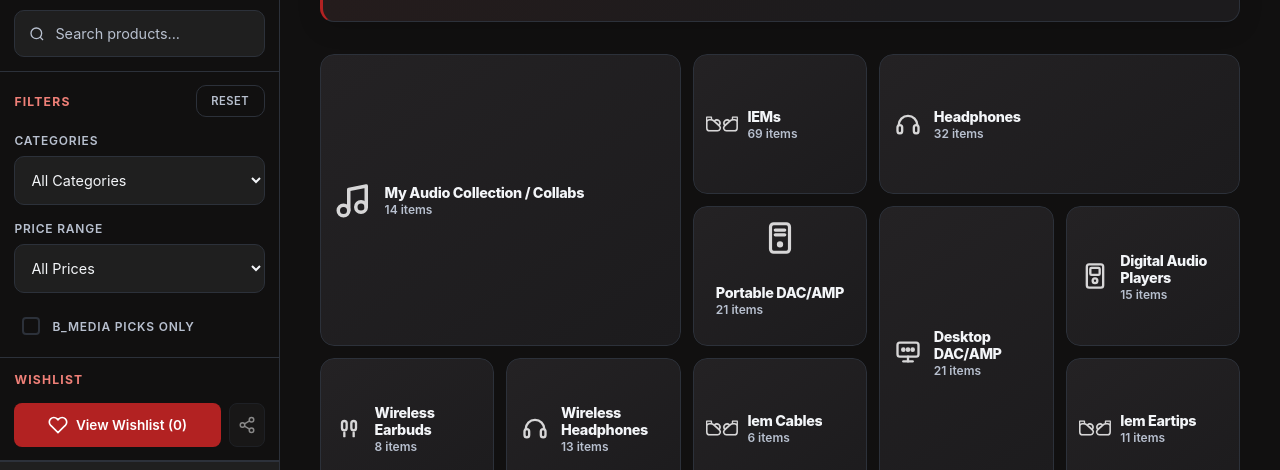
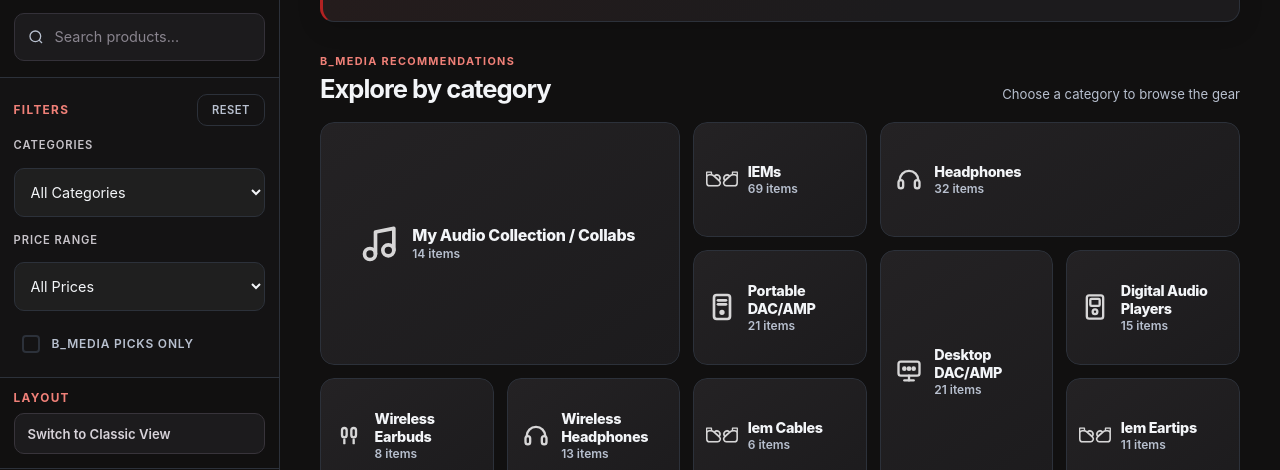
Before and after one commit to GabiBrawl/B_Media, a plain HTML site: page index.html in a window 1280 px wide. Shown: the part 121-591 px from the top of the page. Drawn offline with Linux system fonts and the light colour scheme.

Commit message:
Improve sidebar hierarchy and move view switch

```diff
--- a/css/style-common.css
+++ b/css/style-common.css
@@ -182,8 +182,9 @@ main {
 .category-options-grid {
     display: grid;
     grid-template-columns: repeat(4, 1fr);
-    gap: 0.6rem;
-    grid-auto-rows: 130px;
+    gap: 0.75rem;
+    grid-auto-rows: clamp(108px, 10vw, 140px);
+    grid-auto-flow: dense;
     align-items: stretch;
 }
 
@@ -243,7 +244,7 @@ main {
 
 
 .category-options-grid .category:nth-child(11) {
-    grid-column: span 5;
+    grid-column: span 2;
     grid-row: span 1;
 }
 
@@ -268,7 +269,9 @@ main {
     border-radius: var(--radius-md);
     padding: 0.55rem;
     cursor: pointer;
-    transition: background-color 0.2s ease, color 0.2s ease;
+    border: 1px solid rgba(255, 255, 255, 0.045);
+    background: linear-gradient(145deg, #242224, #1c1b1d);
+    transition: background 0.2s ease, border-color 0.2s ease, box-shadow 0.2s ease, color 0.2s ease;
     text-align: left;
     height: 100%;
     aspect-ratio: auto;
@@ -276,7 +279,17 @@ main {
 }
 
 .category-toggle-btn:hover {
-    background: var(--accent-bg);
+    background: linear-gradient(145deg, #2a2224, #211d20);
+    border-color: #80504c;
+    box-shadow: 0 10px 26px rgba(0, 0, 0, 0.2);
+}
+.category-toggle-btn:focus-visible {
+    position: relative;
+    z-index: 1;
+    outline-offset: 3px;
+}
+.category-toggle-btn:hover .category-toggle-svg {
+    color: var(--accent-text);
 }
 
 .category-toggle-content {
@@ -334,6 +347,51 @@ main {
     color: var(--medium-text);
     line-height: 1;
 }
+
+.category-intro {
+    display: flex;
+    align-items: end;
+    justify-content: space-between;
+    gap: 1rem;
+    margin: 0 0 1.1rem;
+}
+.category-intro-eyebrow {
+    margin: 0 0 0.3rem;
+    color: var(--accent-text);
+    font-size: 0.68rem;
+    font-weight: 700;
+    letter-spacing: 0.12em;
+    text-transform: uppercase;
+}
+.category-intro h1 {
+    margin: 0;
+    color: var(--light-text);
+    font-size: clamp(1.3rem, 2vw, 1.8rem);
+    letter-spacing: -0.04em;
+}
+.category-intro-hint {
+    margin: 0 0 0.12rem;
+    color: var(--medium-text);
+    font-size: 0.82rem;
+}
+
+/* The bento cards share a stable alignment while keeping deliberate spans. */
+.category-options-grid .category { min-width: 0; }
+.category-options-grid .category:nth-child(1) .category-toggle-content {
+    justify-content: flex-start;
+    align-items: center;
+    padding: clamp(0.75rem, 2vw, 2rem);
+}
+.category-options-grid .category:nth-child(1) .category-toggle-svg { width: 44px; height: 44px; flex-basis: 44px; }
+.category-options-grid .category:nth-child(1) .category-toggle-label { font-size: clamp(1rem, 1.25vw, 1.3rem); }
+.category-options-grid .category:nth-child(4) .category-toggle-content {
+    flex-direction: row;
+    justify-content: flex-start;
+    align-items: center;
+}
+.category-options-grid .category:nth-child(4) .category-toggle-svg { width: 32px; height: 32px; flex-basis: 32px; }
+.category-options-grid .category:nth-child(11) .category-toggle-content { padding-inline: 1rem; }
+.category-toggle-text { overflow-wrap: anywhere; }
 
 .category-page-header {
     margin-bottom: 1.5rem;
@@ -2454,3 +2512,28 @@ body.has-open-modal { overflow: hidden; }
 @media (prefers-reduced-motion: reduce) {
     *, *::before, *::after { scroll-behavior: auto !important; animation: none !important; transition: none !important; }
 }
+
+/* Give the sidebar a clear order: search, filters, layout, then saved items. */
+.sidebar .sidebar-section { padding: 1rem 0.85rem; }
+.sidebar .sidebar-section.filter-section { background: #141314; }
+.sidebar .sidebar-section .section-header { margin-bottom: 0.8rem; }
+.sidebar .sidebar-section .section-header h3 { font-size: 0.74rem; letter-spacing: 0.11em; }
+.sidebar .filter-controls { gap: 1rem; }
+.sidebar .filter-item label:not(.checkbox-label) { margin-bottom: 0.45rem; color: #c7c3c9; font-size: 0.7rem; letter-spacing: 0.08em; }
+.sidebar .search-box input { min-height: 48px; border-color: #343139; background: #1c1b1d; }
+.sidebar .search-box input::placeholder { color: #89848e; }
+.sidebar .view-mode-section { padding-top: 0.8rem; padding-bottom: 0.9rem; }
+.sidebar .view-mode-section .section-header { margin-bottom: 0.55rem; }
+.sidebar .sidebar-view-mode-toggle { width: 100%; margin: 0; padding: 0.7rem 0.8rem; text-align: left; border-color: #38343b; background: #1c1b1d; color: #d7d2d9; font-size: 0.82rem; }
+.sidebar .sidebar-view-mode-toggle:hover { border-color: #80504c; color: #fff; }
+.sidebar .wishlist-btn { background: #2b2528; border: 1px solid #44383e; color: #f0dadd; }
+.sidebar .wishlist-btn:hover { background: #3b292e; border-color: #68434d; }
+.sidebar .share-btn { background: transparent; border: 1px solid #343139; }
+.sidebar .social-links { gap: 0.45rem; }
+.sidebar .social-row { gap: 0.45rem; }
+.sidebar .social-row a { min-height: 48px; padding: 0.55rem; background: transparent; }
+.sidebar .social-links svg { width: 21px; height: 21px; }
+.sidebar .sidebar-footer { padding: 0.8rem 0.85rem; }
+.sidebar .sidebar-footer p { margin-bottom: 0.55rem; line-height: 1.5; }
+.sidebar .sidebar-footer .last-updated { margin-bottom: 0.55rem; }
+.view-mode-bar { display: none !important; }
--- a/css/style-desktop.css
+++ b/css/style-desktop.css
@@ -40,9 +40,10 @@
     }
 
     .category-options-grid {
-        grid-template-columns: repeat(5, 1fr);
-        grid-auto-rows: 140px;
-        gap: 0.75rem;
+        grid-template-columns: repeat(5, minmax(0, 1fr));
+        grid-auto-rows: clamp(112px, 9vw, 146px);
+        gap: clamp(0.65rem, 1vw, 0.9rem);
+        grid-auto-flow: dense;
     }
 
     .category-collapsible {
--- a/css/style-mobile.css
+++ b/css/style-mobile.css
@@ -378,6 +378,15 @@
         grid-auto-rows: 105px;
     }
 
+    .category-intro {
+        align-items: flex-start;
+        flex-direction: column;
+        gap: 0.25rem;
+        margin: 0.35rem 0 0.8rem;
+    }
+
+    .category-intro-hint { font-size: 0.76rem; }
+
     /* Compact bento spans for mobile */
     .category-options-grid .category:nth-child(1) {
         grid-column: span 2;
--- a/index.html
+++ b/index.html
@@ -108,6 +108,11 @@
                     </div>
 
                 </div>
+            </div>
+
+            <div class="sidebar-section view-mode-section">
+                <div class="section-header"><h3>Layout</h3></div>
+                <button type="button" id="view-mode-toggle" class="view-mode-toggle-btn sidebar-view-mode-toggle">Switch to Classic View</button>
             </div>
 
             <!-- Wishlist Section -->
--- a/js/app.js
+++ b/js/app.js
@@ -1904,6 +1904,9 @@ document.addEventListener('DOMContentLoaded', function() {
         if (viewToggleBtn) {
             e.preventDefault();
             currentViewMode = currentViewMode === 'category' ? 'classic' : 'category';
+            document.querySelectorAll('.sidebar-view-mode-toggle, #view-mode-toggle-mobile, .view-mode-bar button').forEach(button => {
+                button.textContent = getViewModeToggleButtonText();
+            });
             if (currentViewMode === 'classic') {
                 activeCategoryPage = null;
             }
@@ -2273,7 +2276,7 @@ document.addEventListener('DOMContentLoaded', function() {
         viewBar.className = 'view-mode-bar';
         const buttonText = getViewModeToggleButtonText();
 
-        viewBar.innerHTML = `<button id="view-mode-toggle" class="view-mode-toggle-btn">${buttonText}</button>`;
+        viewBar.innerHTML = `<button type="button" class="view-mode-toggle-btn">${buttonText}</button>`;
         updateFilterVisibility();
         return viewBar;
     }
@@ -2313,6 +2316,8 @@ document.addEventListener('DOMContentLoaded', function() {
         if (mobileToggleButton) {
             mobileToggleButton.textContent = getViewModeToggleButtonText();
         }
+        const sidebarToggle = document.querySelector('.sidebar-view-mode-toggle');
+        if (sidebarToggle) sidebarToggle.textContent = getViewModeToggleButtonText();
     }
 
     function createMobileSocialLinksElement() {
@@ -2416,6 +2421,17 @@ document.addEventListener('DOMContentLoaded', function() {
         }
 
         const showCounts = true;
+        const categoryIntro = document.createElement('section');
+        categoryIntro.className = 'category-intro';
+        categoryIntro.setAttribute('aria-labelledby', 'category-intro-title');
+        categoryIntro.innerHTML = `
+            <div>
+                <p class="category-intro-eyebrow">B_Media recommendations</p>
+                <h1 id="category-intro-title">Explore by category</h1>
+            </div>
+            <p class="category-intro-hint">Choose a category to browse the gear</p>
+        `;
+        children.push(categoryIntro);
         const optionsGrid = document.createElement('div');
         optionsGrid.className = 'category-options-grid';
 
@@ -2428,7 +2444,7 @@ document.addEventListener('DOMContentLoaded', function() {
             const categoryIcon = getCategoryIconSvg(categoryName);
 
             categoryDiv.innerHTML = `
-                <button class="category-toggle-btn" data-category="${categoryName}">
+                <button type="button" class="category-toggle-btn" data-category="${categoryName}" aria-label="Browse ${categoryName}, ${items.length} items">
                     <span class="category-toggle-content">
                         <span class="category-toggle-svg">${categoryIcon}</span>
                         <span class="category-toggle-text">
```
